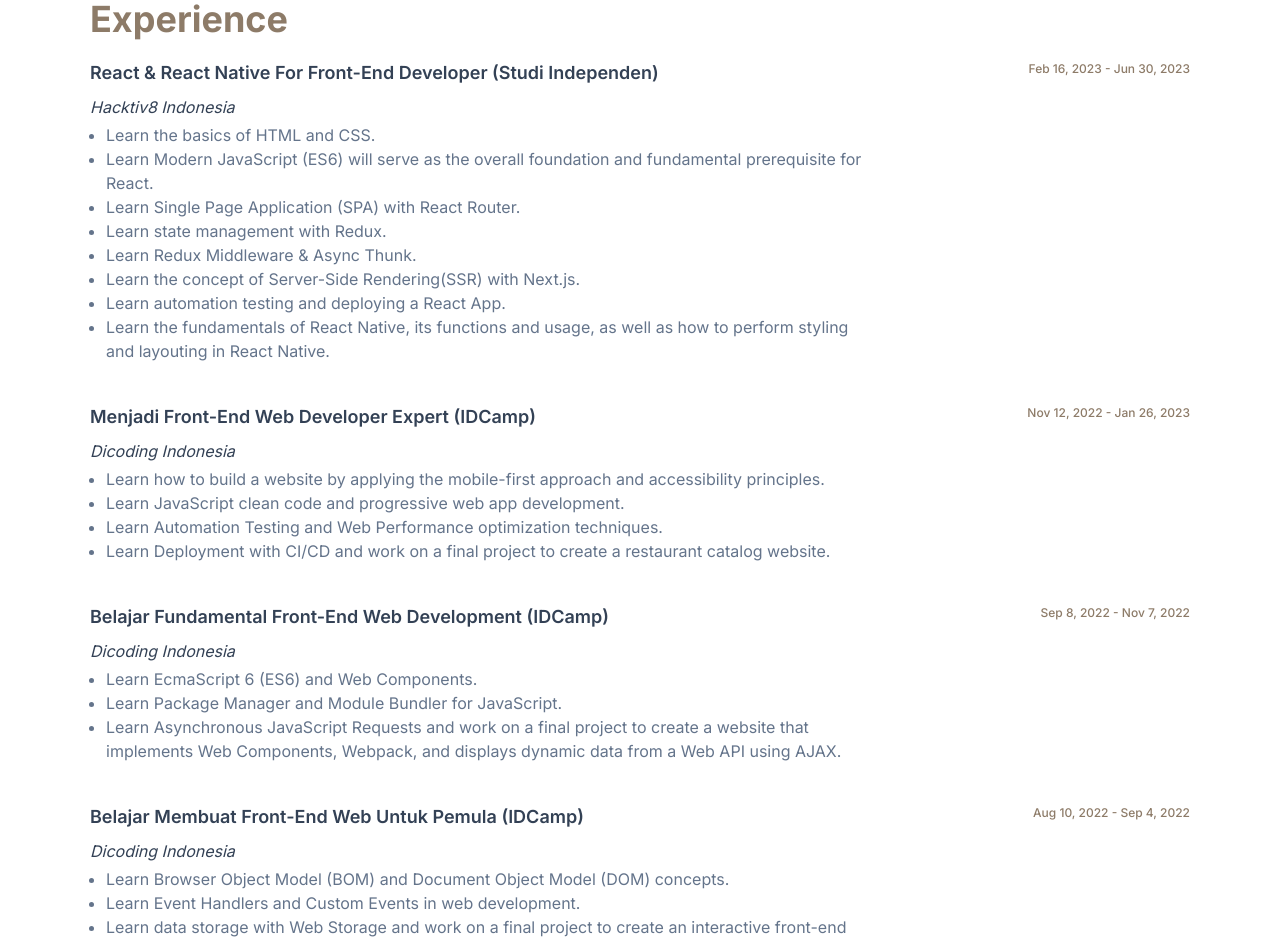
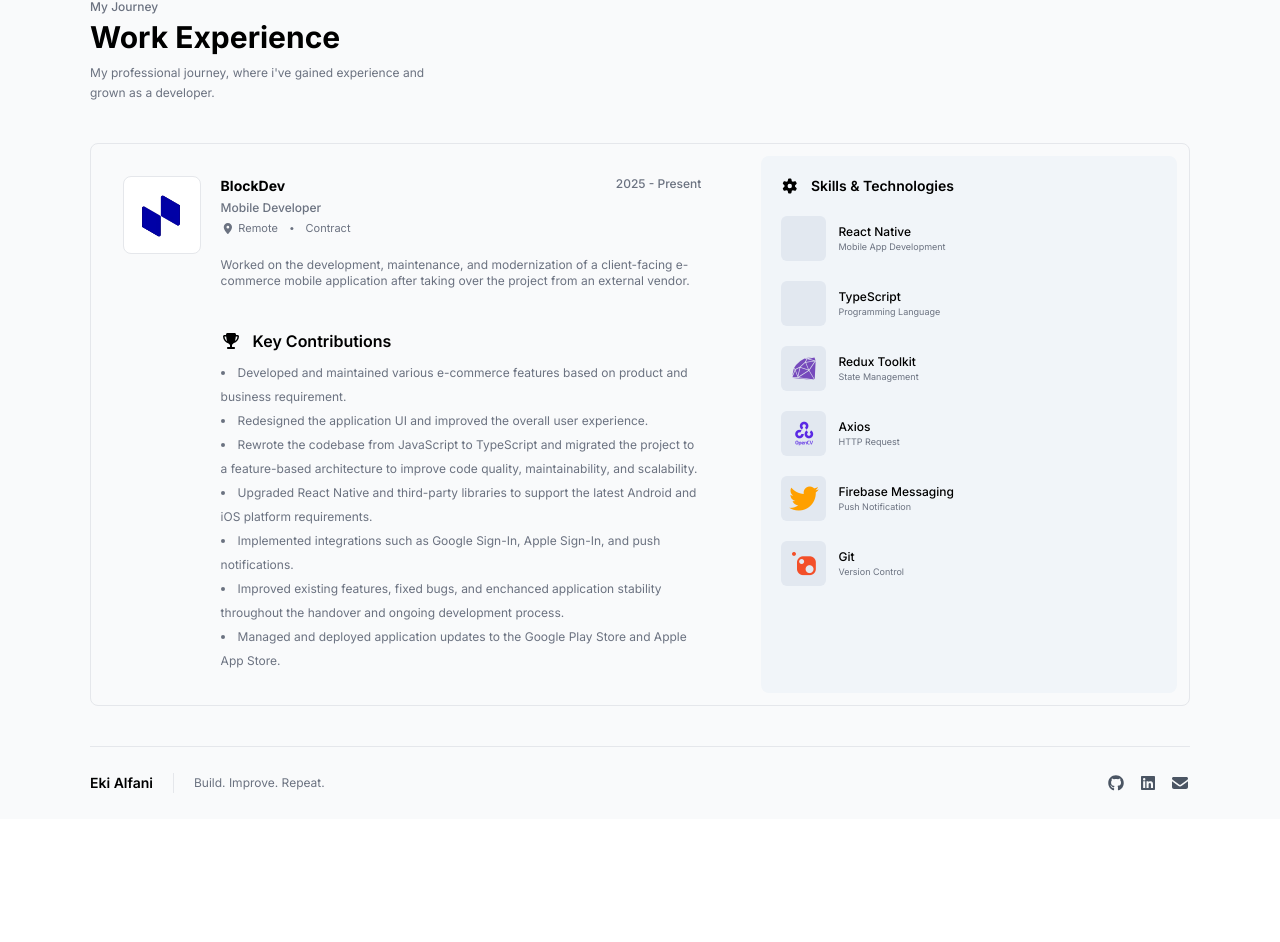
Before and after one commit to ekialfani/portfolio, a React (Create React App) app: page /experience in a window 1280 px wide. Shown: the part 96-1038 px from the top of the page. After the commit the page ends 915 px from the top, so only its background shows below. Built offline with nearby package versions, Linux system fonts and the light colour scheme.

Commit message:
fix(experience): improve experience page

```diff
--- a/package.json
+++ b/package.json
@@ -11,6 +11,7 @@
     "@testing-library/react": "^13.4.0",
     "@testing-library/user-event": "^13.5.0",
     "bootstrap-icons": "^1.10.3",
+    "devicon": "^2.17.0",
     "react": "^18.2.0",
     "react-dom": "^18.2.0",
     "react-router-dom": "^6.10.0",
--- a/src/App.js
+++ b/src/App.js
@@ -6,7 +6,7 @@ import Footer from "./components/Footer";
 
 function App() {
   return (
-    <div className="min-h-screen bg-white dark:bg-slate-900">
+    <div className="min-h-screen bg-gray-50 dark:bg-slate-900">
       <Navbar />
       <Content />
       <Footer />
--- a/src/components/Navbar.js
+++ b/src/components/Navbar.js
@@ -15,7 +15,7 @@ function Navbar() {
 
   return (
     <nav
-      className={`sticky top-0 right-0 z-40 max-w-[1100px] h-[55px] mx-auto flex justify-between border-b border-gray-100 dark:border-b-gray-800 bg-white dark:bg-slate-900`}
+      className={`sticky top-0 right-0 z-40 max-w-[1100px] h-[55px] mx-auto flex justify-between border-b border-gray-100 dark:border-b-gray-800 bg-gray-50 dark:bg-slate-900`}
     >
       <NavLink className="h-full hidden md:flex items-center" to="/about">
         <h1 className="text-md font-semibold text-black dark:text-white">
--- a/src/pages/Experience.js
+++ b/src/pages/Experience.js
@@ -1,144 +1,180 @@
+import { faReact, faTypescript } from "@fortawesome/free-brands-svg-icons";
+import {
+  faCircle,
+  faGear,
+  faLocationDot,
+  faTrophy,
+} from "@fortawesome/free-solid-svg-icons";
+import { FontAwesomeIcon } from "@fortawesome/react-fontawesome";
+
 function Experience() {
   return (
+    <div className="w-full min-h-[86vh] py-10">
+      <div className="flex-1">
+        <h2 className="text-xs text-gray-500 font-medium mb-1">My Journey</h2>
+        <h2 className="text-3xl font-bold">Work Experience</h2>
+        <p className="text-xs text-gray-500 mt-2 max-w-[345px] leading-5">
+          My professional journey, where i've gained experience and grown as a
+          developer.
+        </p>
+      </div>
+      <div className="mt-10 p-3 flex border border-gray-200 gap-x-10 rounded-lg">
+        {/* left */}
+        <div className="basis-3/4 flex gap-x-5 p-5">
+          <div className="border border-gray-200 self-start rounded-lg bg-white">
+            <img
+              className="w-30"
+              src="/images/blockdev-logo.webp"
+              alt="blockdev-logo.png"
+            />
+          </div>
           <div>
-      <h2 className="capitalize text-3xl md:text-4xl 2xl:text-6xl font-bold mt-24 mb-4 md:mt-10 md:mb-5 2xl:mb-8 text-custom-shadow">
-        Experience
-      </h2>
+            <div>
+              <div className="flex justify-between">
+                <h4 className="text-sm font-bold">BlockDev</h4>
+                <p className="text-xs font-medium text-gray-500">
+                  2025 - Present
+                </p>
+              </div>
+              <h5 className="text-xs font-medium text-gray-500 my-1">
+                Mobile Developer
+              </h5>
+              <div className="flex items-center gap-x-3">
+                <div className="flex items-center gap-x-1">
+                  <FontAwesomeIcon
+                    className="text-[11px] text-gray-500"
+                    icon={faLocationDot}
+                  />
+                  <p className="text-[11px] text-gray-500">Remote</p>
+                </div>
+                <FontAwesomeIcon
+                  className="text-[3px] text-gray-500"
+                  icon={faCircle}
+                />
+                <p className="text-[11px] text-gray-500">Contract</p>
+              </div>
 
-      <div className="w-full mb-10">
-        <div className="flex items-center justify-between flex-wrap gap-x-5 gap-y-1">
-          <h3 className="text-base md:text-lg capitalize font-semibold text-slate-700">
-            react & react native for front-end developer (studi independen)
-          </h3>
-          <span className="text-xs text-custom-shadow font-medium mb-2">
-            Feb 16, 2023 - Jun 30, 2023
-          </span>
+              <p className="text-xs text-gray-500 mt-5">
+                Worked on the development, maintenance, and modernization of a
+                client-facing e-commerce mobile application after taking over
+                the project from an external vendor.
+              </p>
+
+              <div className="mt-10">
+                <div className="flex items-center gap-x-3 mb-2">
+                  <FontAwesomeIcon icon={faTrophy} />
+                  <h5 className="text-md font-semibold">Key Contributions</h5>
                 </div>
-        <h4 className="capitalize text-sm md:text-base italic text-slate-700 mb-1 mt-2">
-          hacktiv8 indonesia
-        </h4>
-        <ul className="text-sm leading-relaxed md:text-base list-disc ml-3 md:ml-4 text-slate-500 md:max-w-3xl">
-          <li>Learn the basics of HTML and CSS.</li>
+                <ul className="list-disc list-inside text-xs leading-6 text-gray-500">
                   <li>
-            Learn Modern JavaScript (ES6) will serve as the overall foundation
-            and fundamental prerequisite for React.
+                    Developed and maintained various e-commerce features based
+                    on product and business requirement.
                   </li>
-          <li>Learn Single Page Application (SPA) with React Router.</li>
-          <li>Learn state management with Redux.</li>
-          <li>Learn Redux Middleware & Async Thunk.</li>
-          <li>Learn the concept of Server-Side Rendering(SSR) with Next.js.</li>
-          <li>Learn automation testing and deploying a React App.</li>
                   <li>
-            Learn the fundamentals of React Native, its functions and usage, as
-            well as how to perform styling and layouting in React Native.
+                    Redesigned the application UI and improved the overall user
+                    experience.
+                  </li>
+                  <li>
+                    Rewrote the codebase from JavaScript to TypeScript and
+                    migrated the project to a feature-based architecture to
+                    improve code quality, maintainability, and scalability.
+                  </li>
+                  <li>
+                    Upgraded React Native and third-party libraries to support
+                    the latest Android and iOS platform requirements.
+                  </li>
+                  <li>
+                    Implemented integrations such as Google Sign-In, Apple
+                    Sign-In, and push notifications.
+                  </li>
+                  <li>
+                    Improved existing features, fixed bugs, and enchanced
+                    application stability throughout the handover and ongoing
+                    development process.
+                  </li>
+                  <li>
+                    Managed and deployed application updates to the Google Play
+                    Store and Apple App Store.
                   </li>
                 </ul>
               </div>
+            </div>
+          </div>
+        </div>
+        {/* right */}
+        <div className="basis-1/2 bg-slate-100 p-5 rounded-lg">
+          <div className="flex items-center gap-x-3">
+            <FontAwesomeIcon className="text-sm" icon={faGear} />
+            <h4 className="text-sm font-semibold">Skills & Technologies</h4>
+          </div>
+          <ul className="mt-5 flex flex-col gap-y-5">
+            <li className="flex items-center gap-x-3">
+              <div className="bg-slate-200 w-[45px] h-[45px] flex items-center justify-center rounded-md">
+                <i className="text-2xl devicon-reactnative-original colored"></i>
+              </div>
+              <div>
+                <h5 className="text-xs font-medium">React Native</h5>
+                <p className="text-[9px] text-gray-500">
+                  Mobile App Development
+                </p>
+              </div>
+            </li>
 
-      <div className="w-full mb-10">
-        <div className="flex items-center justify-between flex-wrap gap-x-5 gap-y-1">
-          <h3 className="text-base md:text-lg capitalize font-semibold text-slate-700">
-            menjadi front-end web developer expert (IDCamp)
-          </h3>
-          <span className="text-xs text-custom-shadow font-medium mb-2">
-            Nov 12, 2022 - Jan 26, 2023
-          </span>
+            <li className="flex items-center gap-x-3">
+              <div className="bg-slate-200 w-[45px] h-[45px] flex items-center justify-center rounded-md">
+                <i className="text-2xl devicon-typescript-plain colored"></i>
               </div>
-        <h4 className="capitalize text-sm md:text-base italic text-slate-700 mb-1 mt-2">
-          dicoding indonesia
-        </h4>
-        <ul className="text-sm leading-relaxed md:text-base list-disc ml-3 md:ml-4 text-slate-500">
-          <li>
-            Learn how to build a website by applying the mobile-first approach
-            and accessibility principles.
+              <div>
+                <h5 className="text-xs font-medium">TypeScript</h5>
+                <p className="text-[9px] text-gray-500">Programming Language</p>
+              </div>
             </li>
-          <li>
-            Learn JavaScript clean code and progressive web app development.
+
+            <li className="flex items-center gap-x-3">
+              <div className="bg-slate-200 w-[45px] h-[45px] flex items-center justify-center rounded-md">
+                <i className="text-2xl devicon-redux-original colored"></i>
+              </div>
+
+              <div>
+                <h5 className="text-xs font-medium">Redux Toolkit</h5>
+                <p className="text-[9px] text-gray-500">State Management</p>
+              </div>
             </li>
-          <li>
-            Learn Automation Testing and Web Performance optimization
-            techniques.
+
+            <li className="flex items-center gap-x-3">
+              <div className="bg-slate-200 w-[45px] h-[45px] flex items-center justify-center rounded-md">
+                <i className="text-2xl devicon-axios-plain colored"></i>
+              </div>
+
+              <div>
+                <h5 className="text-xs font-medium">Axios</h5>
+                <p className="text-[9px] text-gray-500">HTTP Request</p>
+              </div>
             </li>
-          <li>
-            Learn Deployment with CI/CD and work on a final project to create a
-            restaurant catalog website.
+
+            <li className="flex items-center gap-x-3">
+              <div className="bg-slate-200 w-[45px] h-[45px] flex items-center justify-center rounded-md">
+                <i className="text-2xl devicon-firebase-plain colored"></i>
+              </div>
+
+              <div>
+                <h5 className="text-xs font-medium">Firebase Messaging</h5>
+                <p className="text-[9px] text-gray-500">Push Notification</p>
+              </div>
+            </li>
+
+            <li className="flex items-center gap-x-3">
+              <div className="bg-slate-200 w-[45px] h-[45px] flex items-center justify-center rounded-md">
+                <i className="text-2xl devicon-git-plain colored"></i>
+              </div>
+
+              <div>
+                <h5 className="text-xs font-medium">Git</h5>
+                <p className="text-[9px] text-gray-500">Version Control</p>
+              </div>
             </li>
           </ul>
         </div>
-
-      <div className="w-full mb-10">
-        <div className="flex items-center justify-between flex-wrap gap-x-5 gap-y-1">
-          <h3 className="text-base md:text-lg capitalize font-semibold text-slate-700">
-            belajar fundamental front-end web development (IDCamp)
-          </h3>
-          <span className="text-xs text-custom-shadow font-medium mb-2">
-            Sep 8, 2022 - Nov 7, 2022
-          </span>
-        </div>
-        <h4 className="capitalize text-sm md:text-base italic text-slate-700 mb-1 mt-2">
-          dicoding indonesia
-        </h4>
-        <ul className="text-sm leading-relaxed md:text-base list-disc ml-3 md:ml-4 text-slate-500 md:max-w-3xl">
-          <li>Learn EcmaScript 6 (ES6) and Web Components.</li>
-          <li>Learn Package Manager and Module Bundler for JavaScript.</li>
-          <li>
-            Learn Asynchronous JavaScript Requests and work on a final project
-            to create a website that implements Web Components, Webpack, and
-            displays dynamic data from a Web API using AJAX.
-          </li>
-        </ul>
-      </div>
-
-      <div className="w-full mb-10">
-        <div className="flex items-center justify-between flex-wrap gap-x-5 gap-y-1">
-          <h3 className="text-base md:text-lg capitalize font-semibold text-slate-700">
-            belajar membuat front-end web untuk pemula (IDCamp)
-          </h3>
-          <span className="text-xs text-custom-shadow font-medium mb-2">
-            Aug 10, 2022 - Sep 4, 2022
-          </span>
-        </div>
-        <h4 className="capitalize text-sm md:text-base italic text-slate-700 mb-1 mt-2">
-          dicoding indonesia
-        </h4>
-        <ul className="text-sm leading-relaxed md:text-base list-disc ml-3 md:ml-4 text-slate-500 md:max-w-3xl">
-          <li>
-            Learn Browser Object Model (BOM) and Document Object Model (DOM)
-            concepts.
-          </li>
-          <li>Learn Event Handlers and Custom Events in web development.</li>
-          <li>
-            Learn data storage with Web Storage and work on a final project to
-            create an interactive front-end web application with storage feature
-            using Web Storage.
-          </li>
-        </ul>
-      </div>
-
-      <div className="w-full mb-10">
-        <div className="flex items-center justify-between flex-wrap gap-x-5 gap-y-1">
-          <h3 className="text-base md:text-lg capitalize font-semibold text-slate-700">
-            belajar dasar pemrograman web (IDCamp)
-          </h3>
-          <span className="text-xs text-custom-shadow font-medium mb-2">
-            May 27, 2022 - Aug 10, 2022
-          </span>
-        </div>
-        <h4 className="capitalize text-sm md:text-base italic text-slate-700 mb-1 mt-2">
-          dicoding indonesia
-        </h4>
-        <ul className="text-sm leading-relaxed md:text-base list-disc ml-3 md:ml-4 text-slate-500 md:max-w-3xl">
-          <li>
-            Learn the introduction of websites, how they work, and the tools
-            used to develop them.
-          </li>
-          <li>Learn HTML and CSS.</li>
-          <li>
-            Learn how to create responsive layouts with Flexbox and work on a
-            final project to create a simple website that implements semantic
-            elements and Flexbox or Float layouts.
-          </li>
-        </ul>
       </div>
     </div>
   );
```
Also changed, not shown: src/index.js (+9 -8 lines), 1 other file (tests, documents, lock files or other folders). Lines whose indentation alone changed are shown as unchanged.
